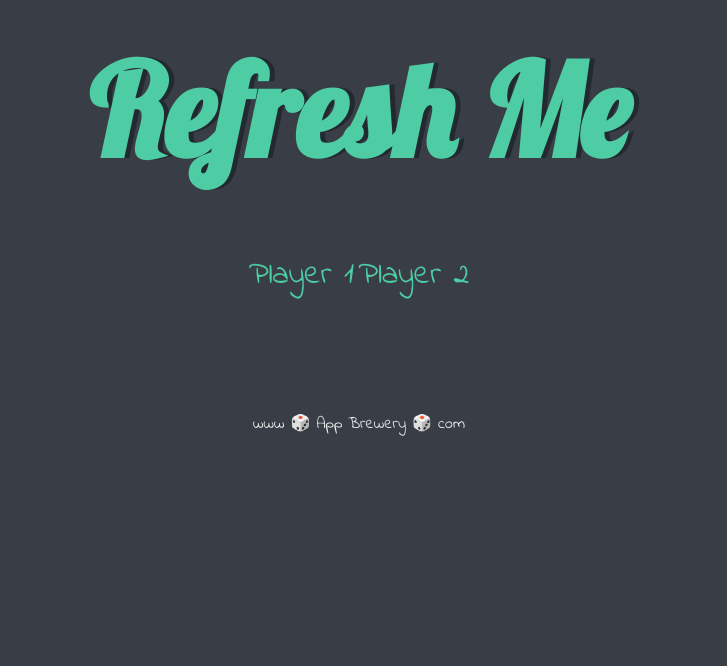
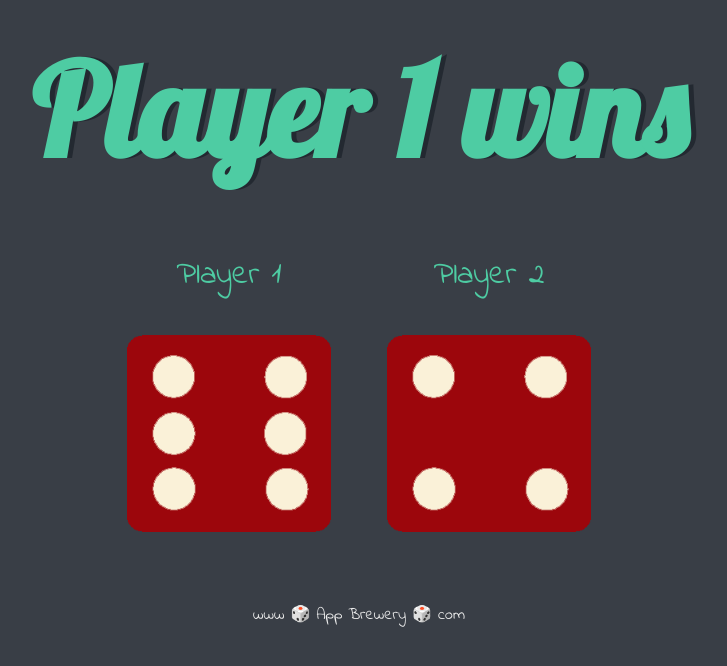
Before and after one commit to ClintonOgembo/WebDevProjects, a plain HTML site: page Dicee+Challenge+-+Starting+Files/dicee.html in a window 1280 px wide. Shown: the whole page, without its empty margins (281-1008 px from the left). Drawn offline with Linux system fonts and the light colour scheme.

Commit message:
dice challenge completed

```diff
--- a/Dicee+Challenge+-+Starting+Files/dicee.html
+++ b/Dicee+Challenge+-+Starting+Files/dicee.html
@@ -1,14 +1,13 @@
 <!DOCTYPE html>
 <html lang="en" dir="ltr">
+
 <head>
   <meta charset="utf-8" />
   <title>Dicee</title>
   <link rel="stylesheet" href="styles.css" />
-    <link
-      href="https://fonts.googleapis.com/css?family=Indie+Flower|Lobster"
-      rel="stylesheet"
-    />
+  <link href="https://fonts.googleapis.com/css?family=Indie+Flower|Lobster" rel="stylesheet" />
 </head>
+
 <body>
   <div class="container">
     <h1>Refresh Me</h1>
@@ -25,5 +24,7 @@
   </div>
 
   <footer>www 🎲 App Brewery 🎲 com</footer>
+  <script src="index.js"></script>
 </body>
+
 </html>
--- /dev/null
+++ b/Dicee+Challenge+-+Starting+Files/index.js
@@ -0,0 +1,19 @@
+var randomNumber1 = Math.floor(Math.random() * 6) + 1;
+console.log(randomNumber1);
+var randomImage = "./images/dice" + randomNumber1 + ".png";
+
+document.querySelector(".img1").setAttribute("src", randomImage);
+
+var randomNumber2 = Math.floor(Math.random() * 6) + 1;
+console.log(randomNumber2);
+var randomImage2 = "./images/dice" + randomNumber2 + ".png";
+document.querySelector(".img2").setAttribute("src", randomImage2);
+
+if (randomNumber1 === randomNumber2) {
+    document.querySelector("h1").textContent = "Draw";
+}
+else if (randomNumber1 > randomNumber2) {
+    document.querySelector("h1").textContent = "Player 1 wins";
+}
+else
+    document.querySelector("h1").textContent = "Player 2 wins";
```
Lines whose indentation alone changed are shown as unchanged.
